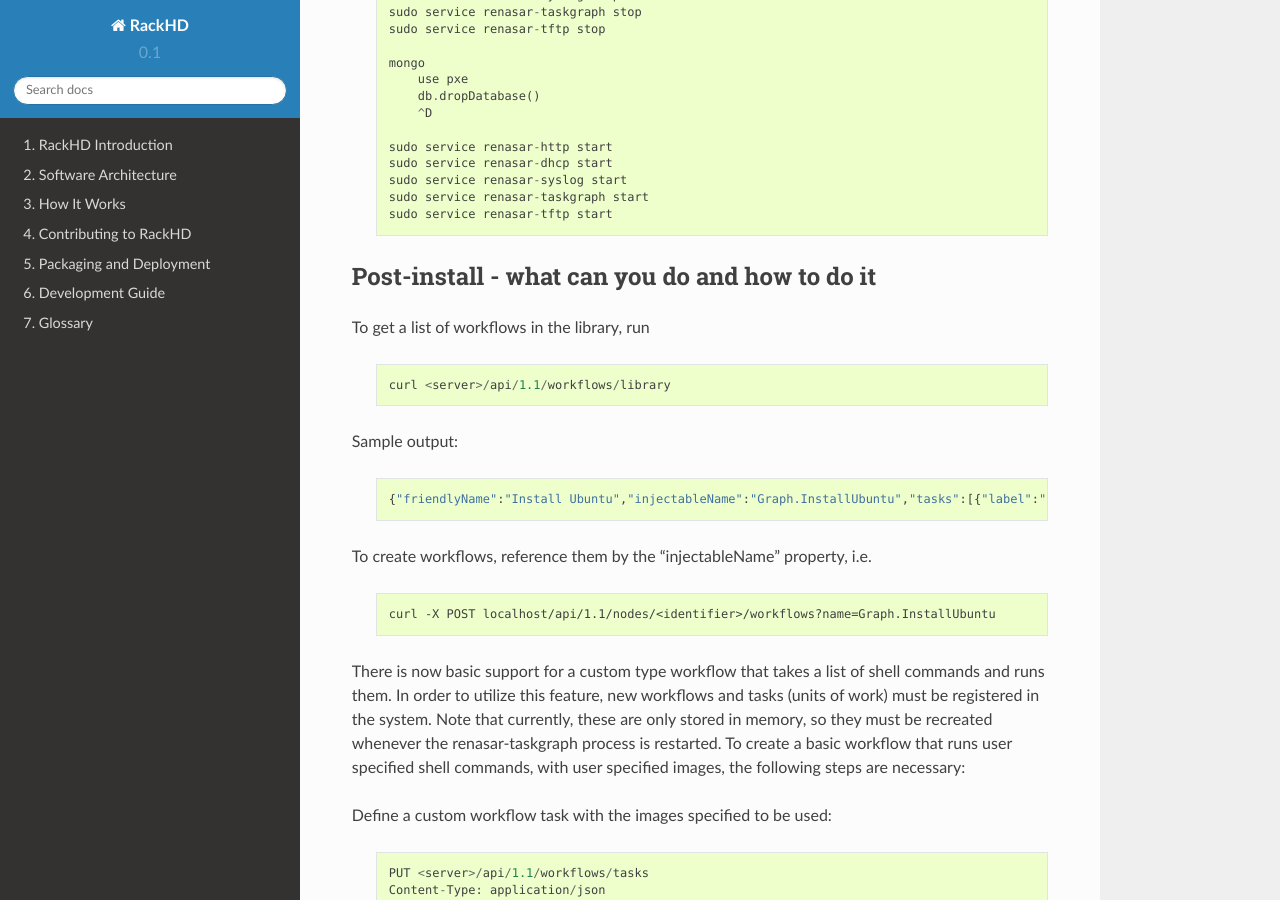
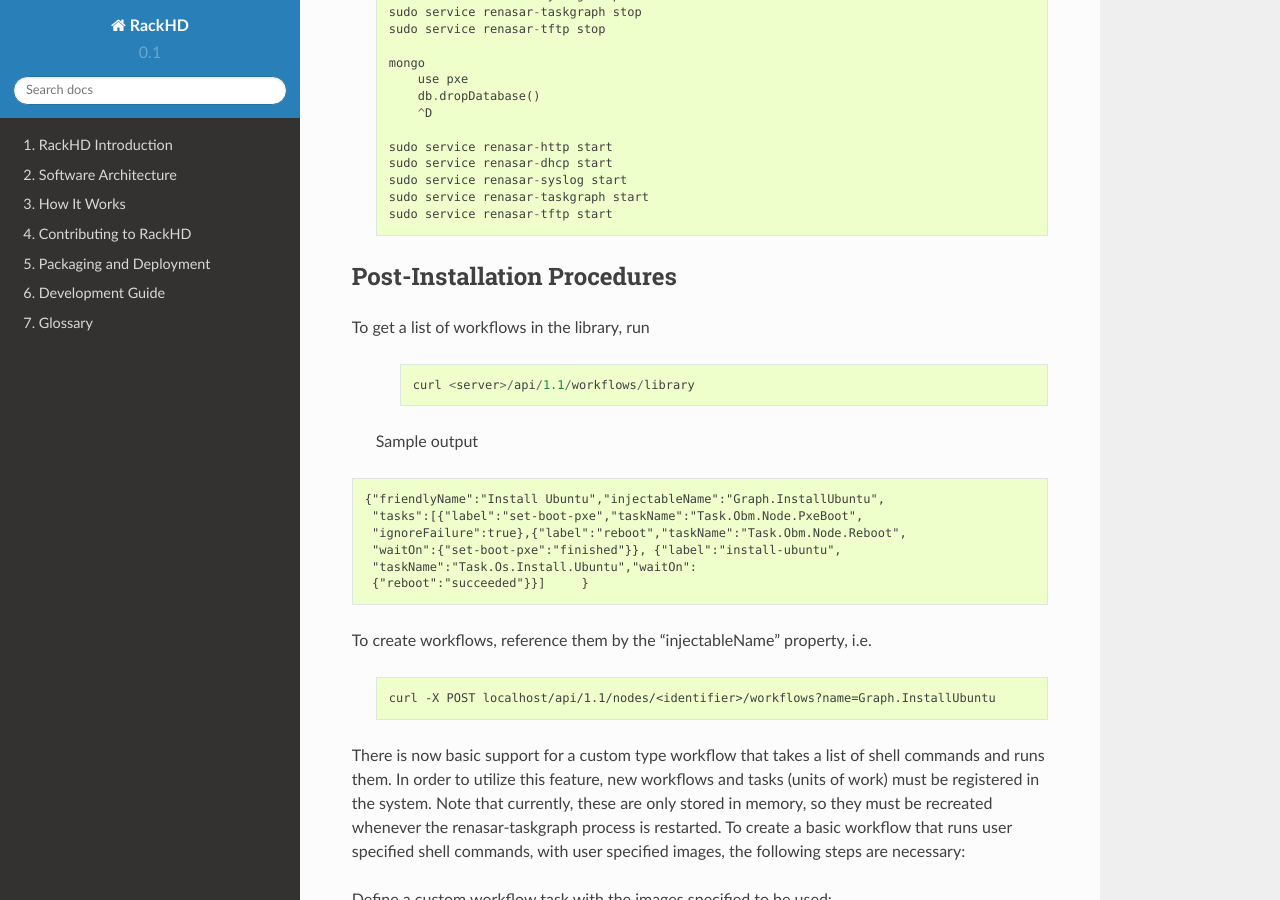
Before and after one commit to RackHD/docs, a Sphinx documentation site: the page built from docs/monorail/ubuntu_install_instructions.rst, in a window 1280 px wide and 900 px high, scrolled down 4064 px. Built offline with Sphinx 7.4.7 and the Read the Docs theme 2.0.0, drawn with Linux system fonts in a browser that asks for light colours.

Commit message:
Revisions

```diff
--- a/docs/monorail/ubuntu_install_instructions.rst
+++ b/docs/monorail/ubuntu_install_instructions.rst
@@ -235,7 +235,7 @@ How to wipe out the database to restart everything
     sudo service renasar-taskgraph start
     sudo service renasar-tftp start
 
-Post-install - what can you do and how to do it
+Post-Installation Procedures
 ~~~~~~~~~~~~~~~~~~~~~~~~~~~~~~~~~~~~~~~~~~~~~~~~~~~~~~
 
 To get a list of workflows in the library, run
@@ -244,11 +244,16 @@ To get a list of workflows in the library, run
 
     curl <server>/api/1.1/workflows/library
 
-Sample output:
+ Sample output
 
-  .. code::
+.. code-block:: rest
 
-    {"friendlyName":"Install Ubuntu","injectableName":"Graph.InstallUbuntu","tasks":[{"label":"set-boot-pxe","taskName":"Task.Obm.Node.PxeBoot","ignoreFailure":true},{"label":"reboot","taskName":"Task.Obm.Node.Reboot","waitOn":{"set-boot-pxe":"finished"}},{"label":"install-ubuntu","taskName":"Task.Os.Install.Ubuntu","waitOn":{"reboot":"succeeded"}}]}
+    {"friendlyName":"Install Ubuntu","injectableName":"Graph.InstallUbuntu",
+     "tasks":[{"label":"set-boot-pxe","taskName":"Task.Obm.Node.PxeBoot",
+     "ignoreFailure":true},{"label":"reboot","taskName":"Task.Obm.Node.Reboot",
+     "waitOn":{"set-boot-pxe":"finished"}}, {"label":"install-ubuntu",
+     "taskName":"Task.Os.Install.Ubuntu","waitOn":
+     {"reboot":"succeeded"}}]     }
 
 To create workflows, reference them by the “injectableName” property, i.e.
 
```
